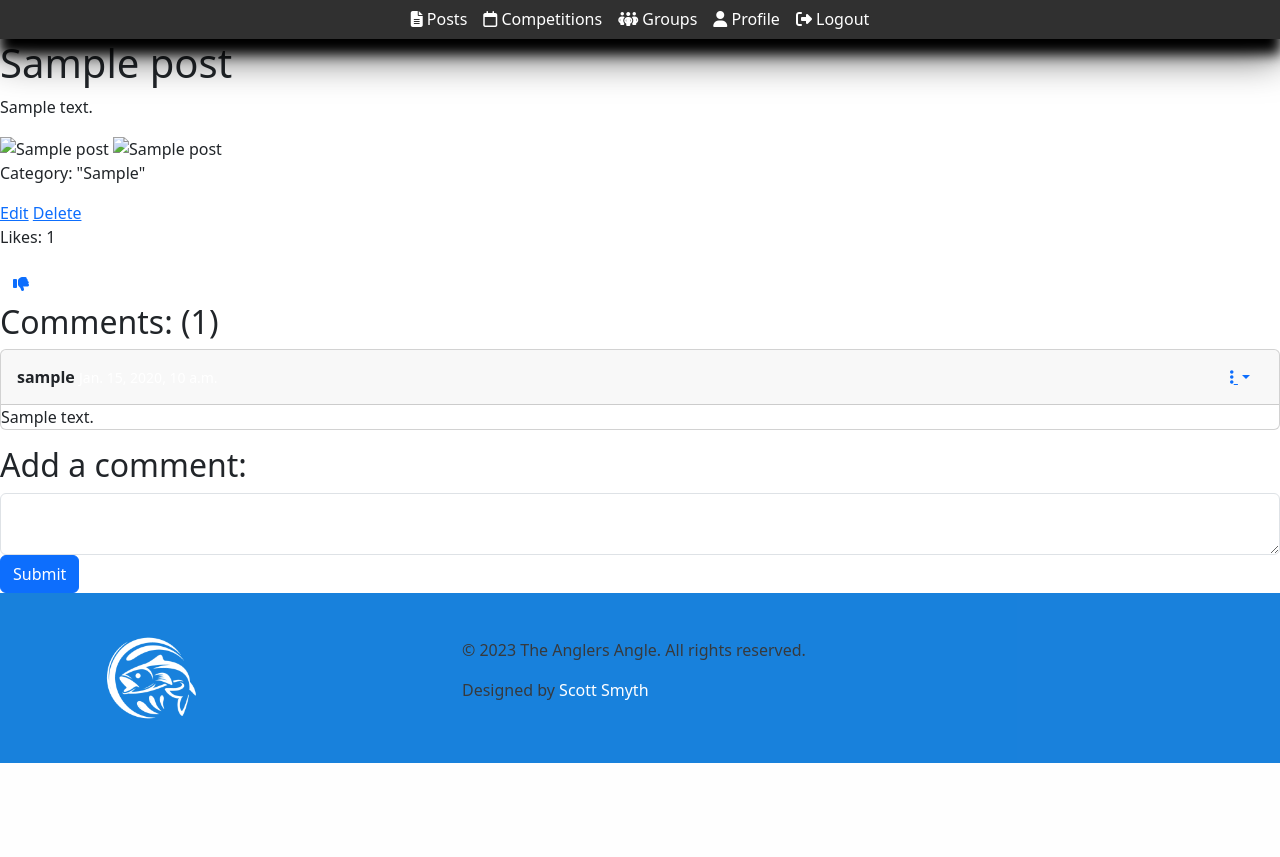
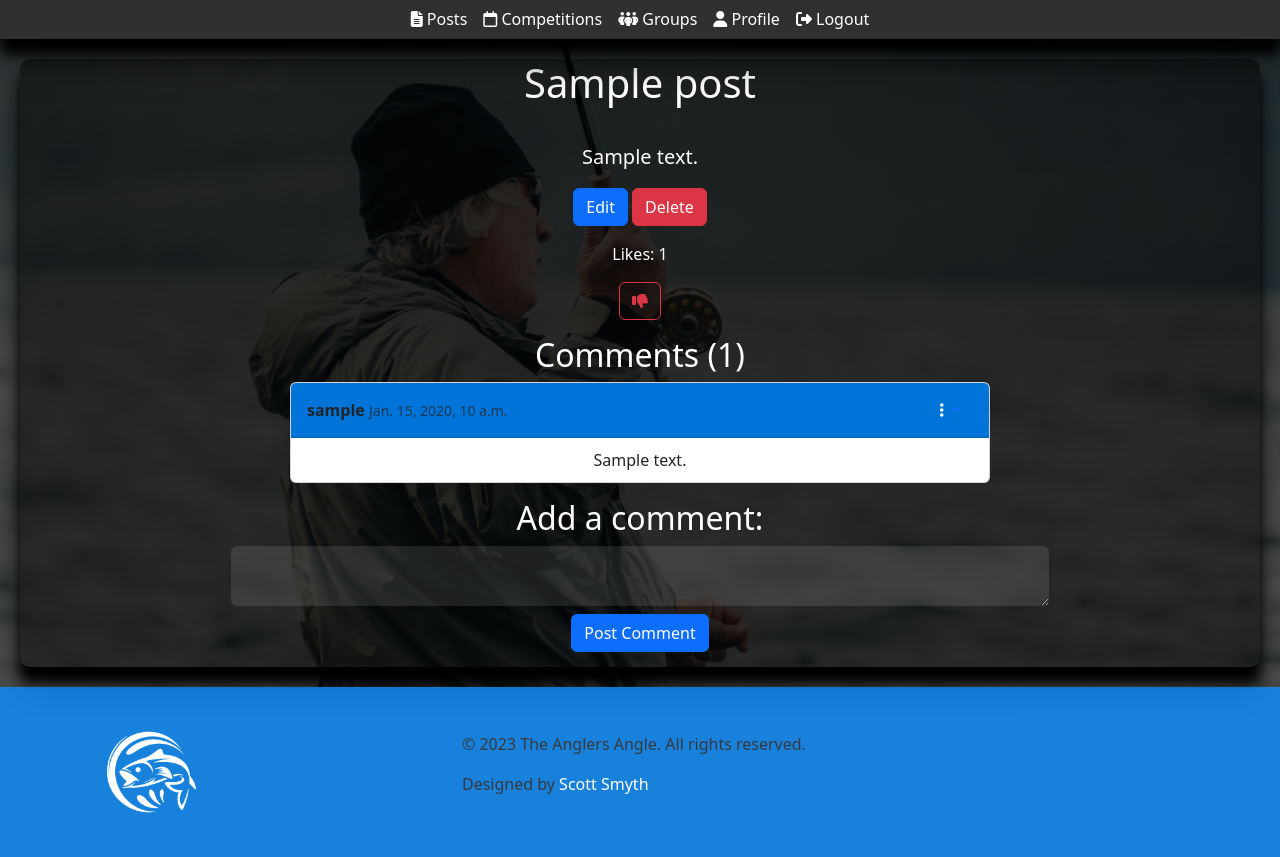
Before and after one commit to scottsmyth56/The_Anglers_Angle, a Django app: page /post/1/ in a window 1280 px wide. Shown: the part 171-1028 px from the top of the page. Before the commit the page ends 934 px from the top, so only its background shows below. Run offline with Django 3.2, Linux system fonts and the light colour scheme; a user stored in the database is signed in; tables that the repository leaves empty hold one stand-in row (values such as "Sample post"); parts of the project's set-up code (start-up, migrations or seed data) failed here and were passed over; some libraries are stand-ins or nearby versions.

Commit message:
Update Styling for Post_detailed.html

```diff
--- a/blog/views.py
+++ b/blog/views.py
@@ -107,6 +107,7 @@ class editComment(LoginRequiredMixin, generic.UpdateView):
     template_name = 'Posts/edit_comment.html'
 
     def get_success_url(self):
+        messages.success(self.request, 'Comment updated Succesfully')
         return reverse_lazy('viewPost', kwargs={'pk': self.object.post_id.pk})
 
 class deleteComment(LoginRequiredMixin, generic.DeleteView):
@@ -114,4 +115,5 @@ class deleteComment(LoginRequiredMixin, generic.DeleteView):
     template_name = 'Posts/delete_comment.html'
 
     def get_success_url(self):
+        messages.success(self.request, 'Comment Deleted Succesfully')
         return reverse_lazy('viewPost', kwargs={'pk': self.object.post_id.pk})
--- a/static/css/stylesheet.css
+++ b/static/css/stylesheet.css
@@ -175,7 +175,7 @@
     padding: 0px
 }
 
-.text-muted {
+.timestamp {
     color: white !important;
 }
 
@@ -238,3 +238,43 @@
     color: white;
     font-weight: bold;
 }
+.post-container{
+    padding: 20px;
+    background: linear-gradient(rgba(0, 0, 0, 0.5), rgba(0, 0, 0, 0.5)),
+        url("../images/addPost-bck.webp") no-repeat center center;
+    background-size: cover;
+    background-position: center;
+    background-repeat: no-repeat;
+    padding: 20px;
+}
+.post-title{
+    margin-bottom: 20px;
+}
+.wrapper-shadow{
+    background: rgba(0, 0, 0, 0.5);
+    box-shadow: rgba(0, 0, 0, 0.6) 0px 19px 38px, rgba(0, 0, 0, 1.22) 0px 15px 12px;
+    color: white;
+    border-radius: 10px;
+}
+
+.post-image{
+  height: 300px;
+  box-shadow: rgba(0, 0, 0, 0.3) 0px 19px 38px, rgba(0, 0, 0, 0.22) 0px 15px 12px;
+}
+.post-content{
+    margin-top: 15px;
+    font-size: 20px;
+}
+.post-button{
+    margin-bottom: 15px;
+    margin-top: 15px;
+}
+.comment-card{
+    max-width: 700px !important;
+}
+.comment-card-body{
+    padding: 10px;
+}
+.comment-card-header{
+    background-color: #0074D9 ;
+}
--- a/templates/Posts/post_detail.html
+++ b/templates/Posts/post_detail.html
@@ -1,36 +1,54 @@
 {% extends 'base.html' %}
 
 {% block content %}
-<h1>{{ object.title }}</h1>
-<p>{{ object.content }}</p>
-
-<img src="{{ object.image1.url }}" alt="{{ object.title }}">
-<img src="{{ object.image2.url }}" alt="{{ object.title }}">
-<p>Category: "{{ object.category }}"</p>
+<div class="container-fluid text-center post-container">
+    <div class="wrapper-shadow">
+    <div class="row post-body-container">
+        <div class="col-md-8 mx-auto">
+            <h1 class="post-title">{{ object.title }}</h1>
 
 
+            <div class="row ">
+                {% if "placeholder" not in object.image1.url and "placeholder" in object.image2.url %}
+                <div class="col-md-12">
+                    <img src="{{ object.image1.url }}" alt="{{ object.title }}" class="img-fluid rounded mx-auto d-block  post-image">
+                </div>
+                {% elif "placeholder" not in object.image2.url and "placeholder" in object.image1.url %}
+                <div class="col-md-12">
+                    <img src="{{ object.image2.url }}" alt="{{ object.title }}" class="img-fluid rounded mx-auto d-block  post-image">
+                </div>
+                {% elif "placeholder" not in object.image1.url and "placeholder" not in object.image2.url %}
+                <div class="col-md-6">
+                    <img src="{{ object.image1.url }}" alt="{{ object.title }}" class="img-fluid rounded mx-auto d-block  post-image">
+                </div>
+                <div class="col-md-6">
+                    <img src="{{ object.image2.url }}" alt="{{ object.title }}" class="img-fluid rounded mx-auto d-block post-image">
+                </div>
+                {% endif %}
+            </div>
 
-<a href="{% url 'editPost' object.post_id %}">Edit</a>
-<a href="{% url 'deletePost' object.post_id %}">Delete</a>
-
-<p>Likes: {{ likes }}</p>
+            <p class="post-content">{{ object.content }}</p>
+            {% if object.user_id.username == user.username %}
+                <a href="{% url 'editPost' object.post_id %}" class="btn btn-primary">Edit</a>
+                <a href="{% url 'deletePost' object.post_id %}" class="btn btn-danger">Delete</a>
+            {% endif %}
+            <p class="mt-3">Likes: {{ likes }}</p>
             {% if user_has_liked %}
-<form method="POST" action="{% url 'unlikePost' object.post_id %}">
+            <form method="POST" action="{% url 'unlikePost' object.post_id %}" class="d-inline-block">
                 {% csrf_token %}
-    <button type="submit" class="btn btn-link"><i class="fas fa-thumbs-down"></i></button>
+                <button type="submit" class="btn btn-outline-danger"><i class="fas fa-thumbs-down"></i></button>
             </form>
             {% else %}
-<form method="POST" action="{% url 'likePost' object.post_id %}">
+            <form method="POST" action="{% url 'likePost' object.post_id %}" class="d-inline-block">
                 {% csrf_token %}
-    <button type="submit" class="btn btn-link"><i class="fas fa-thumbs-up"></i></button>
+                <button type="submit" class="btn btn-outline-primary"><i class="fas fa-thumbs-up"></i></button>
             </form>
             {% endif %}
 
-
-<h2>Comments: ({{ comments|length }})</h2>
+            <h2 class="mt-3">Comments ({{ comments|length }})</h2>
             {% for comment in comments %}
-<div class="card mb-3">
-    <div class="card-header d-flex justify-content-between align-items-center">
+            <div class="card mb-3 mx-auto comment-card" style="max-width: 500px;">
+                <div class="card-header d-flex justify-content-between align-items-center comment-card-header">
                     <div>
                         <strong>{{ comment.user_id.username }}</strong>
                         <small class="text-muted">{{ comment.timestamp }}</small>
@@ -39,31 +57,37 @@
                     <div class="dropdown">
                         <button class="btn btn-link dropdown-toggle" type="button" id="dropdownMenuButton"
                             data-bs-toggle="dropdown" aria-expanded="false">
-                            <i class="fas fa-ellipsis-v"></i>
+                            <i class="fas fa-ellipsis-v" style="color:white;"></i>
                         </button>
                         <ul class="dropdown-menu" aria-labelledby="dropdownMenuButton">
                             <li><a class="dropdown-item" href="{% url 'editComment' comment.comment_id %}">Edit</a></li>
                             <li><a class="dropdown-item" href="{% url 'deleteComment' comment.comment_id %}">Delete</a></li>
-
                         </ul>
                     </div>
                     {% endif %}
                 </div>
-    <div class="card-body">
+                <div class="card-body comment-card-body">
                     <p class="card-text">{{ comment.comment }}</p>
                 </div>
             </div>
             {% empty %}
             <p>No comments yet.</p>
             {% endfor %}
+        </div>
+    </div>
 
+    <div class="row post-body-container">
+        <div class="col-md-8 mx-auto">
             <h2>Add a comment:</h2>
             <form method="POST" action="{% url 'addComment' object.post_id %}">
                 {% csrf_token %}
                 <div class="form-group">
-        <textarea name="comment" class="form-control" required></textarea>
+                    <textarea name="comment" class="form-control form-input" required></textarea>
                 </div>
-    <button type="submit" class="btn btn-primary">Submit</button>
+                <button type="submit" class="btn btn-primary mt-2 post-button">Post Comment</button>
             </form>
-
+        </div>
+    </div>
+</div>
+</div>
 {% endblock %}
--- a/templates/Posts/post_list.html
+++ b/templates/Posts/post_list.html
@@ -57,7 +57,7 @@
                 </div>
 
                 <div class="card-footer card-timestamp d-flex justify-content-between align-items-center">
-                    <small class="text-muted">{{ post.timestamp }}</small>
+                    <small class="text-muted timestamp">{{ post.timestamp }}</small>
                 </div>
             </div>
         </div>
```
Lines whose indentation alone changed are shown as unchanged.
